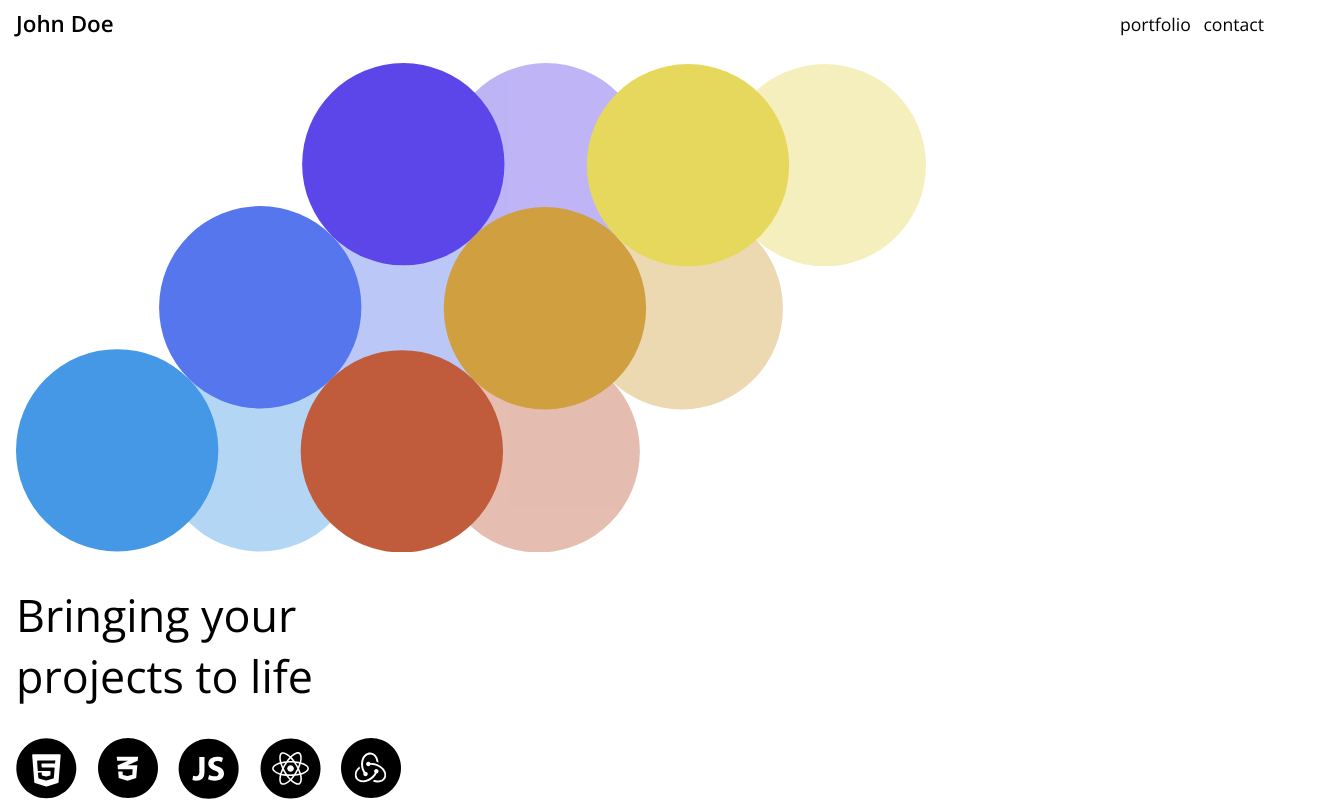
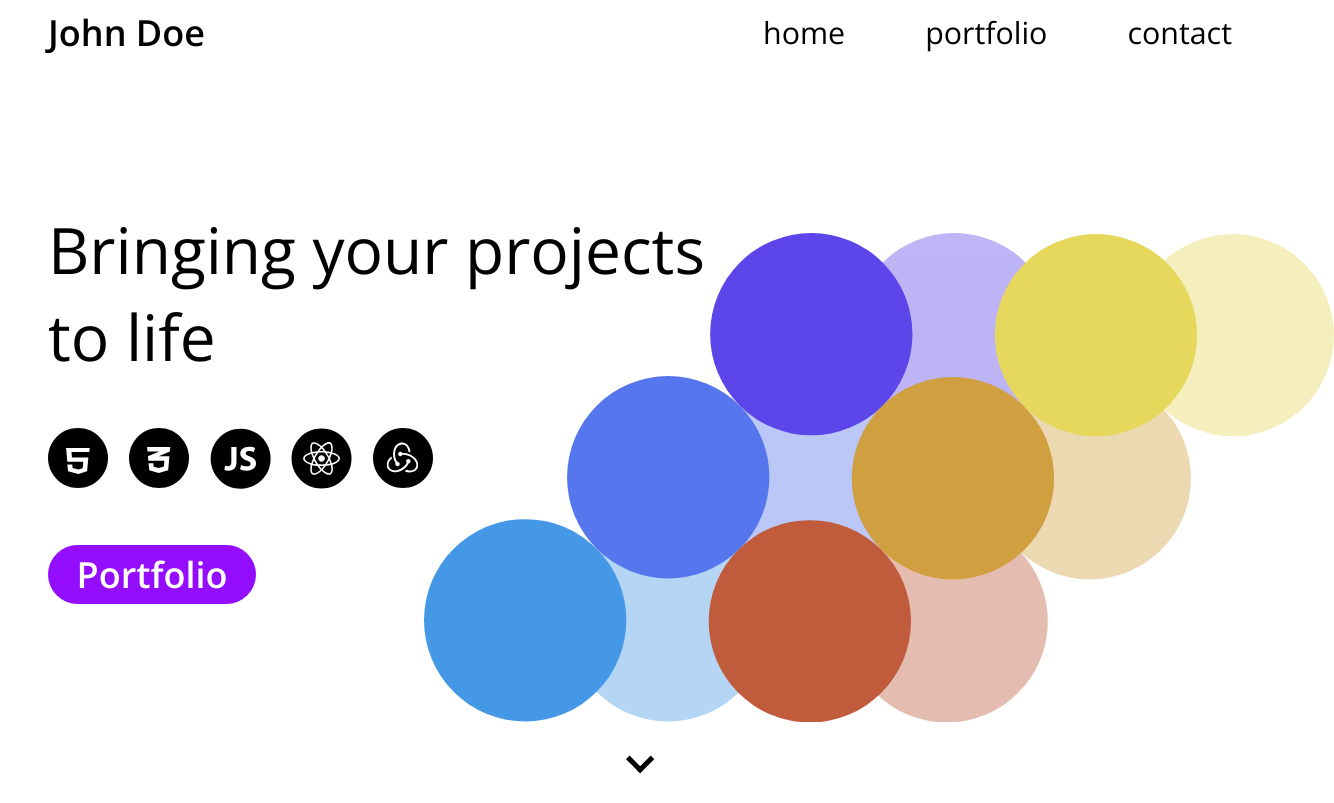
Before and after one commit to tjbergner/FCC-Personal-Portfolio, a plain HTML site: page index.html in a window 1280 px wide. Shown: the top 803 px of the page, 1334 px wide, since content can reach past the window. Drawn offline with nearby package versions, Linux system fonts and the light colour scheme.

Commit message:
added media queries

```diff
--- a/index.html
+++ b/index.html
@@ -7,8 +7,9 @@
     <link href="https://fonts.googleapis.com/css2?family=Open+Sans:wght@400;600;700&display=swap" rel="stylesheet">
     <link rel="stylesheet" href="./style.css">
 </head>
-<body>
-    <header id="top">
+<body id="top">
+    <header>
+        <div class="header-container">
             <a href="./index.html" id="logo">John Doe</a>
             <nav id="navbar">
                 <ul>
@@ -17,20 +18,22 @@
                     <li><a href="#contact">contact</a></li>
                 </ul>
             </nav>
+        </div>
     </header>
 
     <main>
         <section id="welcome-section">
+            <div class="welcome-container">
                 <div class="left">
                     <h1>Bringing your <span>projects to life</span></h1>
                     <div class="icons">
-                    <svg width="61" height="61" viewBox="0 0 61 61" fill="none" xmlns="http://www.w3.org/2000/svg">
-                        <path d="M39.3125 22.8125L39.0982 24.9554C39.0982 25.3839 38.8839 25.5982 38.4554 25.5982H26.0268C25.5982 25.5982 25.3839 26.0268 25.3839 26.2411L25.5982 28.8125C25.5982 29.2411 25.8125 29.4554 26.2411 29.4554H38.0268C38.4554 29.4554 38.6697 29.8839 38.6697 30.0982L37.8125 39.7411C37.8125 39.9554 37.5982 40.1697 37.3839 40.3839L30.3125 42.5268C30.0982 42.5268 30.0982 42.5268 29.8839 42.5268L22.8125 40.3839C22.5982 40.3839 22.3839 39.9554 22.3839 39.7411L21.9554 35.2411C21.9554 34.8125 22.1696 34.5982 22.5982 34.5982H25.8125V36.9554C25.8125 37.1697 26.0268 37.5982 26.2411 37.5982L29.8839 38.4554C30.0982 38.4554 30.0982 38.4554 30.3125 38.4554L33.9554 37.5982C34.1697 37.5982 34.3839 37.3839 34.3839 36.9554L34.5982 33.7411C34.5982 33.3125 34.3839 33.0982 33.9554 33.0982H22.3839C21.9554 33.0982 21.7411 32.8839 21.7411 32.4554L21.0982 23.0268C21.0982 22.5982 21.3125 22.3839 21.7411 22.3839H38.4554C39.0982 21.9554 39.3125 22.3839 39.3125 22.8125Z" fill="black"/>
-                        <path d="M30.3125 0.3125C13.8125 0.3125 0.3125 13.8125 0.3125 30.3125C0.3125 46.8125 13.8125 60.3125 30.3125 60.3125C46.8125 60.3125 60.3125 46.8125 60.3125 30.3125C60.3125 13.8125 46.8125 0.3125 30.3125 0.3125ZM42.5268 44.2411C42.5268 44.6696 42.3125 45.0982 41.8839 45.0982L30.7411 48.5268C30.5268 48.5268 30.3125 48.5268 30.0982 48.5268L18.9554 45.0982C18.5268 44.8839 18.3125 44.6696 18.3125 44.2411L16.1696 17.2411C16.1696 16.5982 16.5982 16.1696 17.2411 16.1696H43.5982C44.2411 16.1696 44.6696 16.5982 44.6696 17.2411L42.5268 44.2411Z" fill="black"/>
+                        <svg width="60" height="60" viewBox="0 0 60 60" fill="none" xmlns="http://www.w3.org/2000/svg">
+                            <path d="M30 60C46.5685 60 60 46.5685 60 30C60 13.4315 46.5685 0 30 0C13.4315 0 0 13.4315 0 30C0 46.5685 13.4315 60 30 60Z" fill="black"/>
+                            <path d="M23.499 24.0887H18.4763L18.917 29.5891H18.9094L19.3234 33.6819H35.2574L34.7106 40.1971L30.3605 41.5698V41.5274L24.5761 39.998L24.2217 36.4109H19.3905L20.042 43.0007V43.2724L30.3605 46L39.0121 43.2724H39.1196L39.1223 43.2368L39.1394 43.232V43.0308L39.9236 33.6812H39.9421L40.3561 29.5884H23.9397L23.499 24.0887ZM18 20L18.4763 24.0887H41.3319L41.7658 20H18Z" fill="white"/>
                         </svg>
                         <svg width="60" height="60" viewBox="0 0 60 60" fill="none" xmlns="http://www.w3.org/2000/svg">
                             <path d="M30 60C46.5685 60 60 46.5685 60 30C60 13.4315 46.5685 0 30 0C13.4315 0 0 13.4315 0 30C0 46.5685 13.4315 60 30 60Z" fill="black"/>
-                        <path d="M39.6899 22.8499L40.1127 18.6885H29.4939H18.6885L19.2046 22.8499H29.4939H30.0723L29.4939 23.0899L19.5808 27.2002L19.9097 31.2689L29.4939 31.2992L34.6313 31.3156L34.3024 36.7403L29.4939 38.0875V38.0831L29.4548 38.0944L24.8114 36.9274L24.5298 33.5601H24.514H20.2065H20.192L20.7553 40.061L29.4939 42.6338V42.6288L29.5103 42.6338L38.2022 40.1077L39.3301 27.2002H29.4939H29.4699L29.4939 27.1895L39.6899 22.8499Z" fill="white"/>
+                            <path d="M40.8035 23.5184L41.2625 19H29.7325H18L18.5604 23.5184H29.7325H30.3606L29.7325 23.7791L18.9688 28.2421L19.326 32.6599L29.7325 32.6927L35.3108 32.7105L34.9536 38.6007L29.7325 40.0636V40.0588L29.6901 40.0711L24.6483 38.804L24.3425 35.1476H24.3254H19.6482H19.6325L20.2442 42.2064L29.7325 45V44.9945L29.7503 45L39.1881 42.2571L40.4128 28.2421H29.7325H29.7065L29.7325 28.2304L40.8035 23.5184Z" fill="white"/>
                         </svg>
                         <svg width="61" height="61" viewBox="0 0 61 61" fill="none" xmlns="http://www.w3.org/2000/svg">
                             <path d="M30.6406 60.6406C47.2092 60.6406 60.6406 47.2092 60.6406 30.6406C60.6406 14.0721 47.2092 0.640625 30.6406 0.640625C14.0721 0.640625 0.640625 14.0721 0.640625 30.6406C0.640625 47.2092 14.0721 60.6406 30.6406 60.6406Z" fill="black"/>
@@ -77,6 +80,7 @@
                     Sorry, your browser does not support inline SVG.
                     </svg>
                 </div>
+            </div>
             <a id="scrolldown" href="#projects">
                 <svg width="29" height="29" viewBox="0 0 29 29" fill="none" xmlns="http://www.w3.org/2000/svg">
                     <line x1="1.76777" y1="12.3744" x2="15.9099" y2="26.5165" stroke="black" stroke-width="5"/>
@@ -112,7 +116,7 @@
         <section id="contact">
             <h2>Contact</h2>
             <div id="mail">
-                <a href="mailto:john@doe.com">
+                <a class="svg-cont" href="mailto:john@doe.com">
                     <svg width="60" height="60" viewBox="0 0 60 60" fill="none" xmlns="http://www.w3.org/2000/svg">
                         <path d="M30 60C46.5685 60 60 46.5685 60 30C60 13.4315 46.5685 0 30 0C13.4315 0 0 13.4315 0 30C0 46.5685 13.4315 60 30 60Z" fill="black"/>
                         <path d="M30.1367 13.9341C21.1929 13.9341 13.9342 21.1928 13.9342 30.1366C13.9342 39.0804 21.1929 46.3391 30.1367 46.3391H38.238V43.0986H30.1367C23.1048 43.0986 17.1747 37.1685 17.1747 30.1366C17.1747 23.1047 23.1048 17.1746 30.1367 17.1746C37.1686 17.1746 43.0987 23.1047 43.0987 30.1366V32.4536C43.0987 33.7336 41.9484 34.9974 40.6684 34.9974C39.3884 34.9974 38.238 33.7336 38.238 32.4536V30.1366C38.238 25.6647 34.6086 22.0353 30.1367 22.0353C25.6648 22.0353 22.0354 25.6647 22.0354 30.1366C22.0354 34.6085 25.6648 38.2379 30.1367 38.2379C32.3727 38.2379 34.4142 37.3305 35.8724 35.8561C36.9256 37.2981 38.7403 38.2379 40.6684 38.2379C43.8603 38.2379 46.3392 35.6455 46.3392 32.4536V30.1366C46.3392 21.1928 39.0805 13.9341 30.1367 13.9341ZM30.1367 34.9974C27.4471 34.9974 25.2759 32.8262 25.2759 30.1366C25.2759 27.447 27.4471 25.2759 30.1367 25.2759C32.8263 25.2759 34.9975 27.447 34.9975 30.1366C34.9975 32.8262 32.8263 34.9974 30.1367 34.9974Z" fill="white"/>
@@ -121,7 +125,7 @@
                 <a href="mailto:john@doe.com">john@doe.com</a>
             </div>
             <div id="tel">
-                <a href="tel:555-555-5555">
+                <a class="svg-cont" href="tel:555-555-5555">
                     <svg width="60" height="60" viewBox="0 0 60 60" fill="none" xmlns="http://www.w3.org/2000/svg">
                         <path d="M30 60C46.5685 60 60 46.5685 60 30C60 13.4315 46.5685 0 30 0C13.4315 0 0 13.4315 0 30C0 46.5685 13.4315 60 30 60Z" fill="black"/>
                         <path d="M21.4197 29.1484C23.7529 33.7337 27.5119 37.4765 32.0972 39.8258L35.6618 36.2613C36.0992 35.8238 36.7473 35.678 37.3144 35.8724C39.1291 36.4719 41.0896 36.796 43.0987 36.796C43.9899 36.796 44.719 37.5251 44.719 38.4162V44.0709C44.719 44.9621 43.9899 45.6912 43.0987 45.6912C27.8846 45.6912 15.5544 33.361 15.5544 18.1469C15.5544 17.2557 16.2835 16.5266 17.1747 16.5266H22.8456C23.7367 16.5266 24.4658 17.2557 24.4658 18.1469C24.4658 20.1722 24.7899 22.1165 25.3894 23.9312C25.5676 24.4983 25.438 25.1302 24.9843 25.5838L21.4197 29.1484Z" fill="white"/>
@@ -130,7 +134,7 @@
                 <a href="tel:555-555-5555">555-555-5555</a>
             </div>
             <div id="fcc">
-                <a href="https://www.freecodecamp.org/tjbergner">
+                <a class="svg-cont" href="https://www.freecodecamp.org/tjbergner">
                     <svg width="60" height="60" viewBox="0 0 60 60" fill="none" xmlns="http://www.w3.org/2000/svg">
                         <path d="M30 60C46.5685 60 60 46.5685 60 30C60 13.4315 46.5685 0 30 0C13.4315 0 0 13.4315 0 30C0 46.5685 13.4315 60 30 60Z" fill="black"/>
                         <path d="M42.2562 30.7037C39.7124 24.0931 30.6552 23.7366 32.8425 14.1285C33.0046 13.4156 32.243 12.8647 31.6273 13.2374C25.7458 16.7047 21.517 23.6556 25.0653 32.7615C25.357 33.5068 24.482 34.2035 23.8501 33.7174C20.9175 31.4977 20.6096 28.3058 20.8689 26.0212C20.9661 25.1787 19.8643 24.7736 19.3944 25.4703C18.2927 27.1554 17.1747 29.8774 17.1747 33.9766C17.7904 43.0501 25.4542 45.8369 28.2086 46.1934C32.1458 46.6956 36.4071 45.9665 39.4694 43.1635C42.8395 40.0364 44.0709 35.046 42.2562 30.7037ZM27.2203 38.8536C29.5534 38.2865 30.7524 36.6015 31.0765 35.1108C31.6111 32.7939 29.521 30.5255 30.9306 26.8637C31.4653 29.8936 36.2289 31.7893 36.2289 35.0946C36.3585 39.1939 31.919 42.7098 27.2203 38.8536Z" fill="white"/>
--- a/style.css
+++ b/style.css
@@ -12,9 +12,6 @@
 body {
     font-family: 'Open Sans', sans-serif;
     color: var(--primaryText);
-    max-width: 1520px;
-    margin: 0 auto;
-    padding: 0 1rem;
 }
 
 
@@ -23,9 +20,15 @@ header {
     position: sticky;
     top: 0;
     background-color: #fff;
+    z-index: 1;
+}
+
+.header-container {
+    max-width: 1520px;
+    margin: 0 auto;
     display: flex;
     justify-content: space-between;
-    padding: 0.5rem 0;
+    padding: 0.5rem 1rem;
 }
 
 header #logo {
@@ -46,8 +49,7 @@ header #logo {
     display: flex;
     justify-content: space-between;
     list-style-type: none;
-    min-width: 9rem;
-    max-width: 25rem;
+    min-width: 9.5rem;
 }
 
 #navbar li:first-child {
@@ -61,9 +63,21 @@ header #logo {
 }
 
 
+/* Main */
+main {
+    max-width: 1520px;
+    margin: 0 auto;
+    padding: 0 1rem;
+}
+
+
 /* Welcome-section */
 #welcome-section {
-    height: 94vh;
+    height: 100vh;
+}
+
+.welcome-container {
+    height: 85%;
     display: grid;
     align-content: space-around;
 }
@@ -78,7 +92,7 @@ header #logo {
     font-weight: 400;
     font-size: 2.8rem;
     justify-content: space-between;
-    margin: 2rem 0;
+    margin-bottom: 2rem;
 }
 
 #welcome-section h1 span {
@@ -118,7 +132,14 @@ header #logo {
 }
 
 #welcome-section #scrolldown {
-    margin: 1rem auto;
+    padding-bottom: 1rem;
+    display: block;
+    width: 100%;
+}
+
+#welcome-section #scrolldown svg {
+    margin: 0 auto;
+    display: block;
 }
 
 
@@ -128,7 +149,7 @@ header #logo {
     display: block;
     content: " ";
     margin-top: -4rem;
-    height: 6rem;
+    height: 4rem;
     visibility: hidden;
     pointer-events: none;
 }
@@ -138,13 +159,14 @@ h2 {
     font-weight: 400;
 }
 
-#projects a {
+#projects .tile-container a {
     text-decoration: none;
+    max-width: 450px;
 }
 
 #projects .project-tile {
     padding: 1rem;
-    margin: 2rem 0;
+    margin: 2rem 0 3rem 0;
     border-radius: 20px;
     max-width: 450px;
 }
@@ -174,6 +196,10 @@ h2 {
 
 
 /* Contact */
+#contact {
+    margin-bottom: 3rem;
+}
+
 #contact h2 {
     margin: 4rem 0 2rem 0;
 }
@@ -188,5 +214,129 @@ h2 {
 #contact a {
     color: var(--primaryText);
     text-decoration: none;
-    font-size: 1.2rem;
+    font-size: 1.3rem;
 }
+
+#contact .svg-cont {
+    display: flex;
+}
+
+
+/* Media Queries */
+@media screen and (min-width: 600px) {
+    body {
+        padding: 0 2rem;
+    }
+
+    header #logo {
+        font-size: 2.25rem;
+    }
+
+    #navbar ul {
+        column-gap: 2.5rem;
+    }
+
+    #navbar a {
+        font-size: 1.9rem;
+    }
+
+    #welcome-section h1{
+        font-size: 4rem;
+    }
+
+    #welcome-section h1 span {
+        display: inline;
+    }
+
+    #welcome-section .btn {
+        font-size: 2.25rem;
+        width: 11rem;
+        border-radius: 2rem;
+    }
+
+    h2 {
+        font-size: 3rem;
+    }
+
+    #projects::before {
+        height: 5rem;
+    }
+
+    #projects .project-tile {
+        margin: 2rem auto 3rem auto;
+    }
+
+    #projects .project-tile p {
+        font-size: 1.5rem;
+    }
+
+    #contact div {
+        gap: 2rem;
+    }
+
+    #contact a {
+        font-size: 1.9rem;
+    }
+}
+
+@media screen and (min-width: 768px) {
+    #welcome-section h1, #welcome-section .icons {
+        margin-bottom: 3.5rem;
+    }
+}
+
+@media screen and (min-width: 1025px) {
+    body {
+        overflow-x: hidden;
+    }
+
+    #navbar li:first-child {
+        display: initial;
+    }
+
+    #navbar ul {
+        column-gap: 5rem;
+    }
+
+    .welcome-container {
+        grid-template-columns: 60% 1fr;
+        position: relative;
+        align-content: center;
+    }
+
+    #welcome-section .left {
+        grid-row: 1/2;
+        grid-template-columns: 1/2;
+    }
+
+    #welcome-section h1 {
+        margin-bottom: 3rem;
+    }
+
+    #circles {
+        position: absolute;
+        right: -8vw;
+        top: 19vh;
+        z-index: -1;
+    }
+
+    #welcome-section #scrolldown {
+        grid-column: 1/3;
+        align-self: end;
+    }
+
+    #projects::before {
+        height: 6rem;
+    }
+
+    #projects .tile-container {
+        display: grid;
+        grid-template-columns: repeat(3, minmax(250px, auto));
+        justify-content: space-between;
+        gap: 1rem;
+    }
+
+    #projects .project-tile {
+        margin: 3rem 0 3rem 0;
+    }
+}
```
Lines whose indentation alone changed are shown as unchanged.
